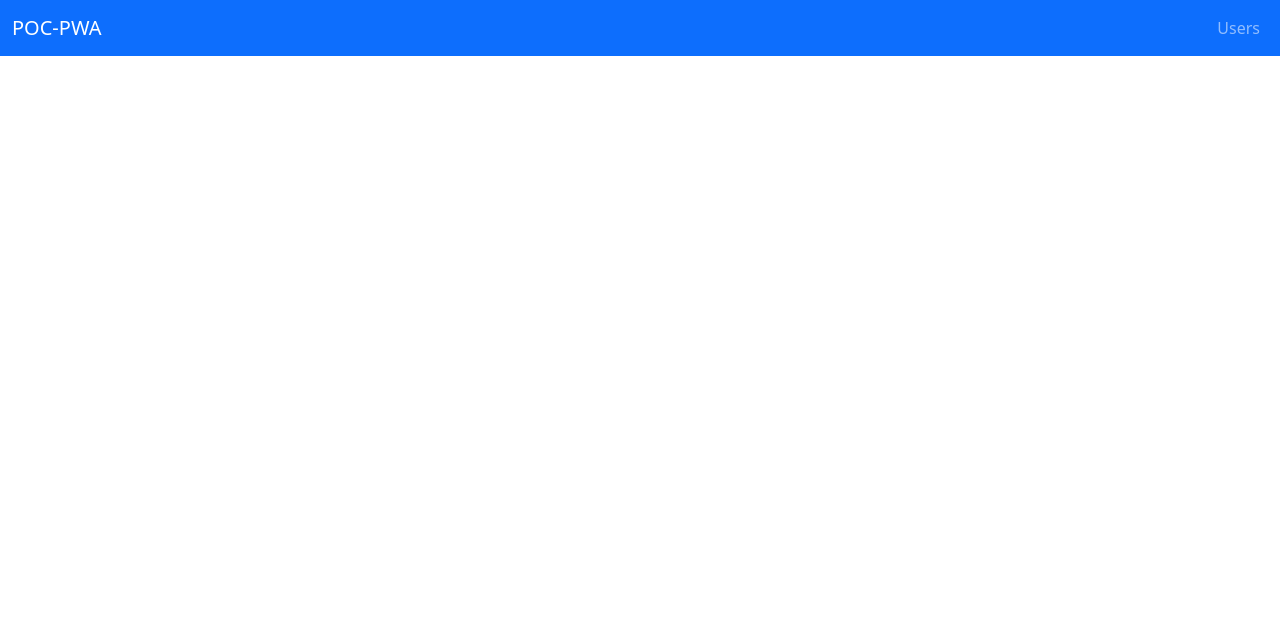
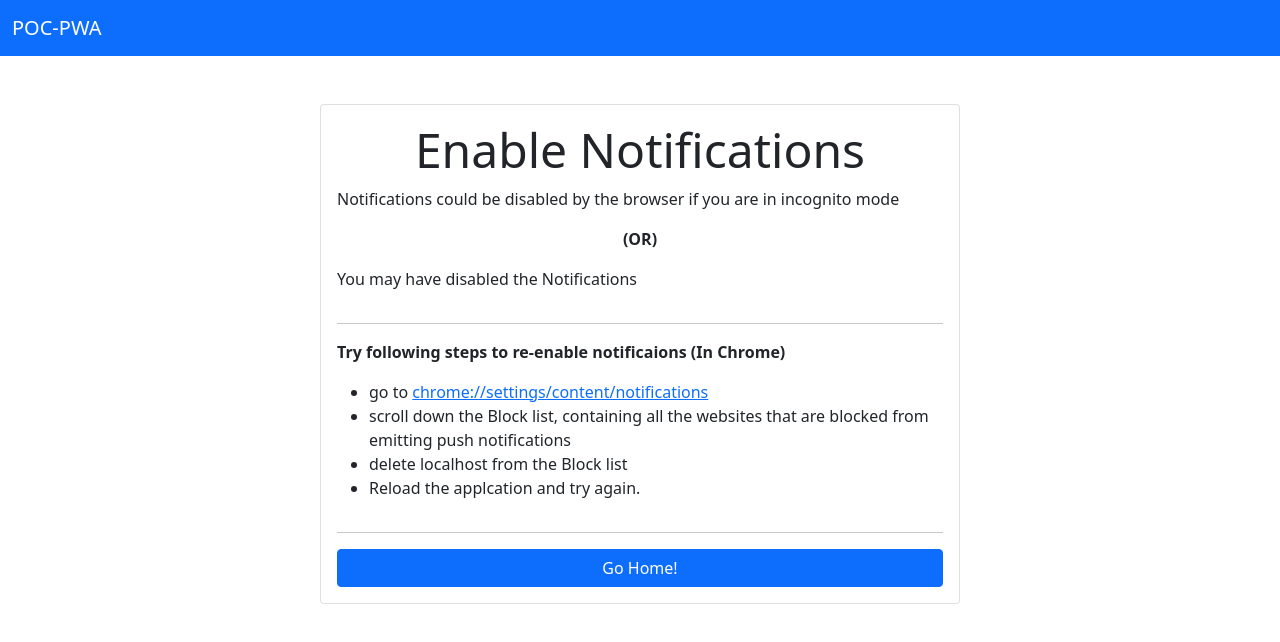
Before and after one commit to natrajyash/poc-pwa-pushy.me, an Angular app: page /enable-notifications in a window 1280 px wide. Before the commit this address led to /. Shown: the top 642 px of the page. Built offline with nearby package versions, Linux system fonts and the light colour scheme.

Commit message:
Notification permission

```diff
--- a/src/app/app-routing.module.ts
+++ b/src/app/app-routing.module.ts
@@ -1,11 +1,16 @@
 import { NgModule } from '@angular/core';
 import { RouterModule, Routes } from '@angular/router';
+import { EnableNotificationsComponent } from './components/enable-notifications/enable-notifications.component';
 import { WelcomeComponent } from './components/welcome/welcome.component';
 
 const routes: Routes = [
   {
     path: '',
     component: WelcomeComponent
+  },
+  {
+    path: 'enable-notifications',
+    component: EnableNotificationsComponent
   }
 ];
 
--- a/src/app/app.module.ts
+++ b/src/app/app.module.ts
@@ -8,12 +8,14 @@ import { environment } from '../environments/environment';
 import { NgbModule } from '@ng-bootstrap/ng-bootstrap';
 import { HeaderComponent } from './components/header/header.component';
 import { WelcomeComponent } from './components/welcome/welcome.component';
+import { EnableNotificationsComponent } from './components/enable-notifications/enable-notifications.component';
 
 @NgModule({
   declarations: [
     AppComponent,
     HeaderComponent,
-    WelcomeComponent
+    WelcomeComponent,
+    EnableNotificationsComponent
   ],
   imports: [
     BrowserModule,
--- /dev/null
+++ b/src/app/components/enable-notifications/enable-notifications.component.html
@@ -0,0 +1,25 @@
+<div class="container">
+    <div class="row">
+        <div class="col-12 col-md-8 offset-md-2">
+            <div class="card m-5 p-3">
+                <h1 class="display-5 text-center">Enable Notifications</h1>
+                <p class="card-text">Notifications could be disabled by the browser if you are in incognito mode</p>
+                <p class="card-text text-center"><strong>(OR)</strong></p>
+                <p class="card-text">You may have disabled the Notifications</p>
+                <hr>
+                <p class="card-text"><strong>Try following steps to re-enable notificaions (In Chrome)</strong></p>
+                <ul>
+                    <li>go to <a
+                            href="chrome://settings/content/notifications">chrome://settings/content/notifications</a>
+                    </li>
+                    <li>scroll down the Block list, containing all the websites that are blocked from emitting push
+                        notifications</li>
+                    <li>delete localhost from the Block list</li>
+                    <li>Reload the applcation and try again.</li>
+                </ul>
+                <hr>
+                <button class="btn btn-primary" routerLink="">Go Home!</button>
+            </div>
+        </div>
+    </div>
+</div>
--- /dev/null
+++ b/src/app/components/enable-notifications/enable-notifications.component.ts
@@ -0,0 +1,15 @@
+import { Component, OnInit } from '@angular/core';
+
+@Component({
+  selector: 'app-enable-notifications',
+  templateUrl: './enable-notifications.component.html',
+  styleUrls: ['./enable-notifications.component.scss']
+})
+export class EnableNotificationsComponent implements OnInit {
+
+  constructor() { }
+
+  ngOnInit(): void {
+  }
+
+}
--- a/src/app/components/header/header.component.html
+++ b/src/app/components/header/header.component.html
@@ -6,7 +6,7 @@
             (click)="isShowMenu = !isShowMenu">
             <span class="navbar-toggler-icon"></span>
         </button>
-        <div class="collapse navbar-collapse" id="navbarSupportedContent" [class]="{'show': isShowMenu}">
+        <div class="collapse navbar-collapse animate slideIn" id="navbarSupportedContent" [class]="{'show': isShowMenu}">
             <ul class="navbar-nav ms-auto mb-2 mb-lg-0">
                 <li class="nav-item">
                     <a class="nav-link" routerLink="/users" routerLinkActive="active"
--- a/src/app/components/header/header.component.scss
+++ b/src/app/components/header/header.component.scss
@@ -0,0 +1,47 @@
+@media (min-width: 768px) {
+    .animate {
+      animation-duration: 0.3s;
+      -webkit-animation-duration: 0.3s;
+      animation-fill-mode: both;
+      -webkit-animation-fill-mode: both;
+    }
+  }
+
+  @keyframes slideIn {
+    0% {
+      transform: translateY(1rem);
+      opacity: 0;
+    }
+
+    100% {
+      transform: translateY(0rem);
+      opacity: 1;
+    }
+
+    0% {
+      transform: translateY(1rem);
+      opacity: 0;
+    }
+  }
+
+  @-webkit-keyframes slideIn {
+    0% {
+      -webkit-transform: transform;
+      -webkit-opacity: 0;
+    }
+
+    100% {
+      -webkit-transform: translateY(0);
+      -webkit-opacity: 1;
+    }
+
+    0% {
+      -webkit-transform: translateY(1rem);
+      -webkit-opacity: 0;
+    }
+  }
+
+  .slideIn {
+    -webkit-animation-name: slideIn;
+    animation-name: slideIn;
+  }
--- a/src/app/components/welcome/welcome.component.html
+++ b/src/app/components/welcome/welcome.component.html
@@ -4,8 +4,24 @@
             <div class="card m-5 p-3 text-center">
                 <h1 class="display-5">Welcome!</h1>
                 <p class="lead">Explore PWA Concept.</p>
-                <button class="btn btn-primary">Start!</button>
+                <p>Clicking Start will allow you to turn on Notifications for this app.</p>
+                <button class="btn btn-primary" (click)="subscribe()" [disabled]="isSubscribed">Start!</button>
+                <div style="margin-top: 10px">
+                    <ngb-alert *ngIf="isSubscribed" type="success" [dismissible]="false">
+                        You have successfully subscribed to our notifications!
+                    </ngb-alert>
+                </div>
+                <ng-container *ngIf="isSubscribed">
+                    <button class="btn btn-warning" (click)="clearSubscription()">Unsubscribe to Notifications!</button>
+                </ng-container>
             </div>
         </div>
     </div>
 </div>
+
+<ng-template #modal let-c="close" let-d="dismiss">
+    <div class="modal-body text-center">
+        <p>{{ errorMessage }}</p>
+        <button type="button" class="btn btn-outline-dark" (click)="c('Save click'); navigate();">Enable Notifications</button>
+    </div>
+</ng-template>
--- a/src/app/components/welcome/welcome.component.ts
+++ b/src/app/components/welcome/welcome.component.ts
@@ -1,15 +1,71 @@
-import { Component, OnInit } from '@angular/core';
+import { Component, OnInit, ViewChild } from '@angular/core';
+import { Router } from '@angular/router';
+import { SwPush } from '@angular/service-worker';
+import { NgbModal, NgbModalConfig } from '@ng-bootstrap/ng-bootstrap';
+import { NotificationService } from 'src/app/services/notification.service';
+
+const WEB_PUSH_PUBLIC_KEY = "BJy_ehmZZv-Kh2BZgVjvhtEtYq0ukfoG3M_ujLcR84_eLsvf6DifhDbwqrM3Xl5eRXzeQ8SJPpxoP0OFwf_fbxA";
 
 @Component({
   selector: 'app-welcome',
   templateUrl: './welcome.component.html',
-  styleUrls: ['./welcome.component.scss']
+  styleUrls: ['./welcome.component.scss'],
+  providers: [NgbModalConfig, NgbModal]
 })
 export class WelcomeComponent implements OnInit {
 
-  constructor() { }
+  isSubscribed: boolean = false;
+  errorMessage: string = "Error! Notifications could not be subscribed to!";
+  @ViewChild('modal') modal: any;
+
+  constructor(
+    private swPush: SwPush,
+    private router: Router,
+    config: NgbModalConfig,
+    private modalService: NgbModal,
+    private notificationService: NotificationService
+  ) {
+    config.backdrop = 'static';
+    config.keyboard = false;
+  }
 
   ngOnInit(): void {
+    this.isSubscribed = this.notificationService.isSubscribed();
+    console.log(this.isSubscribed);
+  }
+
+  async subscribe(): Promise<void> {
+    try {
+      const sub = await this.swPush.requestSubscription({
+        serverPublicKey: WEB_PUSH_PUBLIC_KEY,
+      });
+      console.log(sub);
+      this.isSubscribed = true;
+      this.notificationService.saveSubscription(sub);
+      // TODO: Send to server.
+    } catch (err) {
+      console.error('Could not subscribe due to:', err);
+      this.errorMessage = 'Could not subscribe due to: "' + err + '"';
+      this.open(this.modal);
+    }
+  }
+
+  async clearSubscription(): Promise<void> {
+    try {
+      await this.swPush.unsubscribe();
+      this.notificationService.deleteSubscription();
+      this.isSubscribed = false;
+    } catch (error) {
+      alert('Unsubscribe didn\'t work');
+    }
+  }
+
+  open(content: any) {
+    this.modalService.open(content);
+  }
+
+  navigate(): void {
+    this.router.navigateByUrl('enable-notifications');
   }
 
 }
--- /dev/null
+++ b/src/app/services/notification.service.ts
@@ -0,0 +1,26 @@
+import { Injectable } from '@angular/core';
+
+@Injectable({
+  providedIn: 'root'
+})
+export class NotificationService {
+
+  constructor() { }
+
+  isSubscribed(): boolean {
+    return !!localStorage.getItem('pwa-sub')
+  }
+
+  getSubscription(): any {
+    let sub = localStorage.getItem('pwa-sub');
+    return sub ? JSON.parse(sub) : null;
+  }
+
+  saveSubscription(sub: any): void {
+    localStorage.setItem('pwa-sub', JSON.stringify(sub));
+  }
+
+  deleteSubscription(): void {
+    localStorage.removeItem('pwa-sub');
+  }
+}
--- /dev/null
+++ b/web-push-key.json
@@ -0,0 +1,4 @@
+{
+    "publicKey": "BJy_ehmZZv-Kh2BZgVjvhtEtYq0ukfoG3M_ujLcR84_eLsvf6DifhDbwqrM3Xl5eRXzeQ8SJPpxoP0OFwf_fbxA",
+    "privateKey": "T-EEBeiogCNG1xftNWqA6oF1-RgHBq4d0678of_c4Pg"
+}
```
Also changed, not shown: src/app/components/enable-notifications/enable-notifications.component.scss (added), src/manifest.webmanifest, 2 other files (tests, documents, lock files or other folders).
